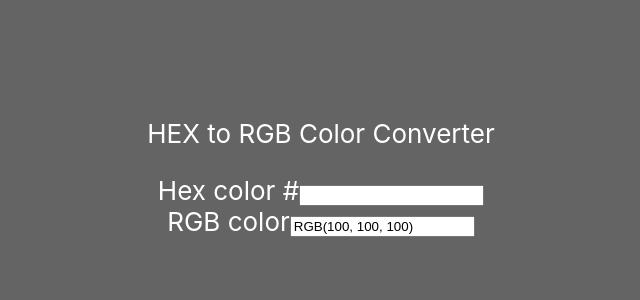
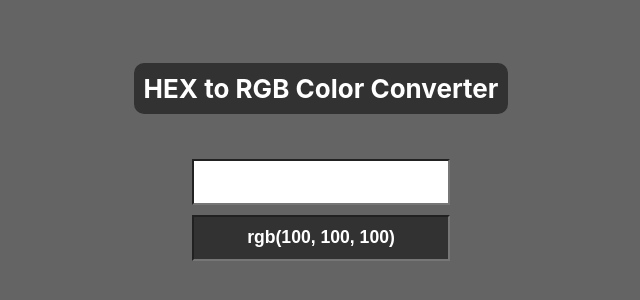
Before and after one commit to Mali-zi/hex2rgb, a React (Create React App) app: page / in a window 1280 px wide. Shown: the part 236-536 px from the top of the page, without its empty margins (319-959 px from the left). Built offline with nearby package versions, Linux system fonts and the light colour scheme.

Commit message:
feat: implement correct CSS

```diff
--- a/src/App.css
+++ b/src/App.css
@@ -19,3 +19,21 @@ body {
   font-size: calc(10px + 2vmin);
   color: white;
 }
+
+.title {
+  margin-bottom: 40px;
+  padding: 10px;
+  background-color: #ffffff;
+  color: brown;
+  border-radius: 10px;
+  font-weight: 700;
+}
+
+.colorInput {
+  margin: 5px;
+  width: 250px;
+  height: 40px;
+  font-size: 1.1rem;
+  font-weight: 800;
+  text-align: center;
+}
--- a/src/components/ConvForm.tsx
+++ b/src/components/ConvForm.tsx
@@ -1,10 +1,12 @@
 import { useState } from "react";
+import Convertor from './Convertor';
 
 type AllowChar = string | number;
 
 function ConvForm() {
   const [hexColor, setHexColor] = useState<string>("");
-  let rgbColor = "RGB(100, 100, 100)";
+  let rgbColor = "rgb(100, 100, 100)";
+  let darkRgbColor = "rgb(50, 50, 50)";
   const allowChars: AllowChar[] = ['0', '1', '2', '3', '4', '5', '6', '7', '8', '9', 'a', 'b', 'c', 'd', 'e', 'f'];
 
   function handleKeyDown(event: React.KeyboardEvent<HTMLInputElement>) {
@@ -18,45 +20,12 @@ function ConvForm() {
     setHexColor(event.target.value);
   };
 
-  function newRgbColor() {
-    const arrHexColor: AllowChar[] = Array.from(hexColor);
-
-    const numArrHexColor = arrHexColor.map(item => {
-      if (!Number.isNaN(item)) {
-        if (item === 'a') {
-          item = 11;
-        };
-        if (item === 'b') {
-          item = 12;
-        };
-        if (item === 'c') {
-          item = 14;
-        };
-        if (item === 'd') {
-          item = 15;
-        };
-        if (item === 'f') {
-          item = 16;
-        };
-      };
-      return Number(item);
-    });
-
-    const newRgbColor: number[] = [0, 0 , 0];
-    for (let i=0; i < 3; i++) {
-      newRgbColor[i] = numArrHexColor[i * 2] * 16 + numArrHexColor[i * 2 + 1];
-    };
-    alert(newRgbColor);
-
-    rgbColor = `RGB(${newRgbColor[0]}, ${newRgbColor[1]}, ${newRgbColor[2]})`;
-    alert(rgbColor);
-    return (
-      rgbColor
-    );
-  };
 
   if (hexColor.length === 6) {
-    newRgbColor();
+    const newRgbColor = Convertor(hexColor);
+    rgbColor = `rgb(${newRgbColor[0]}, ${newRgbColor[1]}, ${newRgbColor[2]})`;
+    darkRgbColor = `rgb(${newRgbColor[0] / 2}, ${newRgbColor[1] / 2}, ${newRgbColor[2] / 2})`;
+
   };
 
   return (
@@ -65,32 +34,31 @@ function ConvForm() {
       backgroundColor: rgbColor,
       }}
     >
-    <p>
+      <div
+        className="title"
+        style={{color: "white", backgroundColor: darkRgbColor}}
+      >
         HEX to RGB Color Converter
-    </p>
-    <form>
-      <label htmlFor="hexColor">
-          Hex color #
+      </div>
       <input
         id="hexColor"
         name="hexColor"
         type="text"
         maxLength={6}
+        className="colorInput"
+        style={{color: darkRgbColor, backgroundColor: 'white'}}
         value={hexColor}
         onKeyDown={handleKeyDown}
         onChange={handleChangeHex}
       />
-        </label>
-      </form>
-      <label htmlFor="rgbColor">
-        RGB color
       <input
         id="rgbColor"
         name="rgbColor"
         type="text"
+        className="colorInput"
+        style={{color: "white", backgroundColor: darkRgbColor}}
         value={rgbColor}
       />
-      </label>
     </div>
   )
 };
--- a/src/components/Convertor.tsx
+++ b/src/components/Convertor.tsx
@@ -1,3 +1,35 @@
-export default function Convertor() {
+type AllowChar = string | number;
 
+export default function Convertor(hexColor: string) {
+  const arrHexColor: AllowChar[] = Array.from(hexColor);
+
+  const numArrHexColor = arrHexColor.map(item => {
+    if (!Number.isNaN(item)) {
+      if (item === 'a') {
+        item = 11;
+      };
+      if (item === 'b') {
+        item = 12;
+      };
+      if (item === 'c') {
+        item = 14;
+      };
+      if (item === 'd') {
+        item = 15;
+      };
+      if (item === 'f') {
+        item = 16;
+      };
+    };
+    return Number(item);
+  });
+
+  const newRgbColor: number[] = [0, 0 , 0];
+  for (let i=0; i < 3; i++) {
+    newRgbColor[i] = numArrHexColor[i * 2] * 16 + numArrHexColor[i * 2 + 1];
+  };
+
+  return (
+    newRgbColor
+  );
 };
```
Lines whose indentation alone changed are shown as unchanged.
